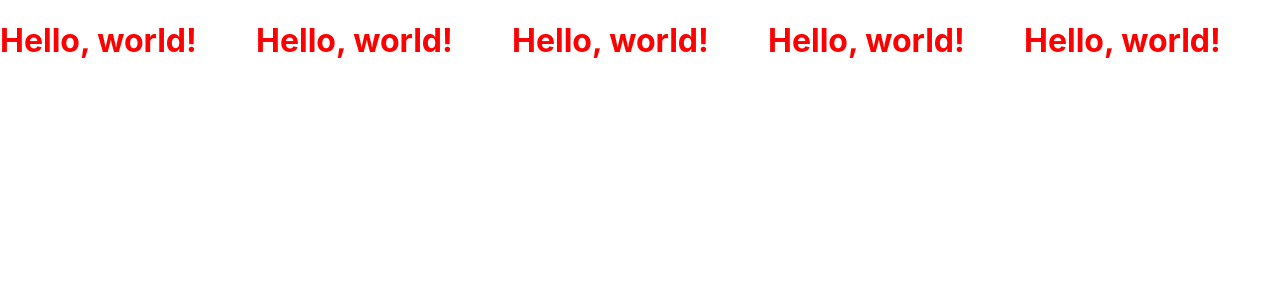
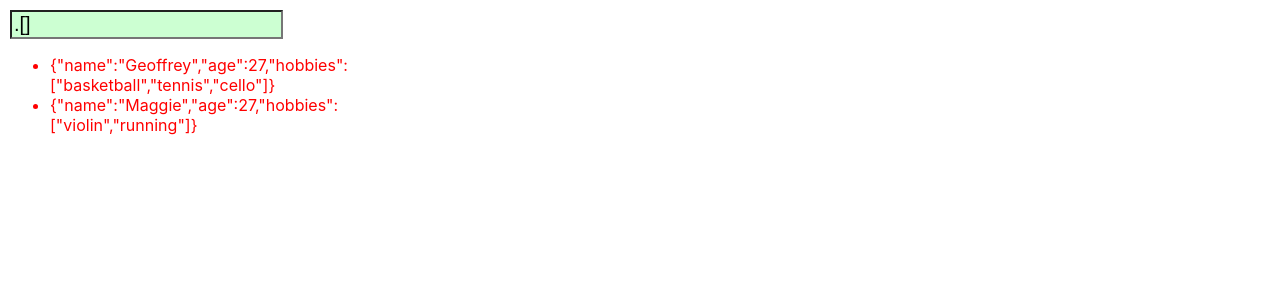
Before and after one commit to geoffreylitt/json-sheets, a React (Create React App) app: page / in a window 1280 px wide. Shown: the top 300 px of the page. Built offline with nearby package versions, Linux system fonts and the light colour scheme.

Commit message:
some simple liv ejq

```diff
--- a/package.json
+++ b/package.json
@@ -3,6 +3,7 @@
   "version": "0.1.0",
   "private": true,
   "dependencies": {
+    "jq-web": "^0.5.0",
     "react": "^16.9.0",
     "react-dom": "^16.9.0",
     "react-scripts": "3.1.0"
--- a/src/App.js
+++ b/src/App.js
@@ -13,10 +13,6 @@ class App extends React.Component {
     return (
       <div className="app">
         <DataColumn />
-        <DataColumn />
-        <DataColumn />
-        <DataColumn />
-        <DataColumn />
       </div>
     );
   }
--- a/src/DataColumn.css
+++ b/src/DataColumn.css
@@ -1,5 +1,18 @@
 .data-column {
   display: inline-block;
   color: red;
-  flex: 1 1 auto;
+  flex: 0 1 200px;
+  padding: 10px;
 }
+
+.formula-editor {
+  font-size: 20px;
+}
+
+.formula-editor.valid{
+  background-color: hsl(127, 100%, 90%);
+}
+
+.formula-editor.invalid{
+  background-color: hsla(0, 100%, 90%);
+}
--- a/src/DataColumn.js
+++ b/src/DataColumn.js
@@ -2,18 +2,73 @@ import React from 'react';
 import logo from './logo.svg';
 import './DataColumn.css';
 
+const jq = require('jq-web')
+
 class DataColumn extends React.Component {
   constructor(props) {
     super(props);
-    this.state = {date: new Date()};
+
+    this.state = {
+      input: [
+        {
+          name: "Geoffrey",
+          age: 27,
+          hobbies: [
+            "basketball",
+            "tennis",
+            "cello"
+          ]
+        },
+        {
+          name: "Maggie",
+          age: 27,
+          hobbies: [
+            "violin",
+            "running"
+          ]
+        }
+      ],
+      query: ".[]",
+      queryValid: true
+    };
+
+    this.state.output = this.state.input
   }
 
   render() {
+
+    const recordItems = this.state.output.map ((record) =>
+      <li>{JSON.stringify(record)}</li>
+    );
+
     return (
       <div className="data-column">
-        <h1>Hello, world!</h1>
+        <input
+          className={`formula-editor ${this.state.queryValid ? "valid" : "invalid"}`}
+          value={this.state.query} onChange={this.handleQueryChange}/>
+        <ul>{recordItems}</ul>
       </div>
     );
+  }
+
+  handleQueryChange = (e) => {
+    let query = e.target.value
+    let output = this.state.output;
+    let queryValid = true;
+
+    try {
+      output = jq.json(this.state.input, query)
+    }
+    catch (error) {
+      console.error("bad query")
+      queryValid = false;
+    }
+
+    this.setState({
+      query: query,
+      output: output,
+      queryValid: queryValid
+    })
   }
 }
 
```
Also changed, not shown: 1 other file (tests, documents, lock files or other folders).
